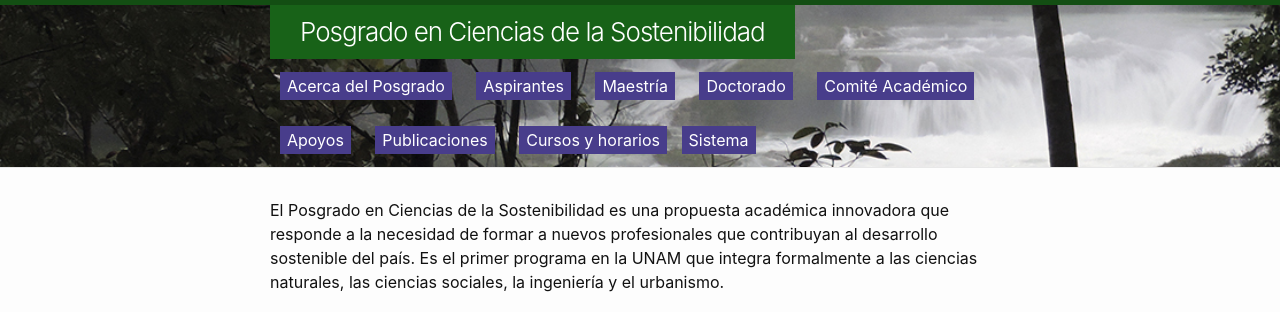
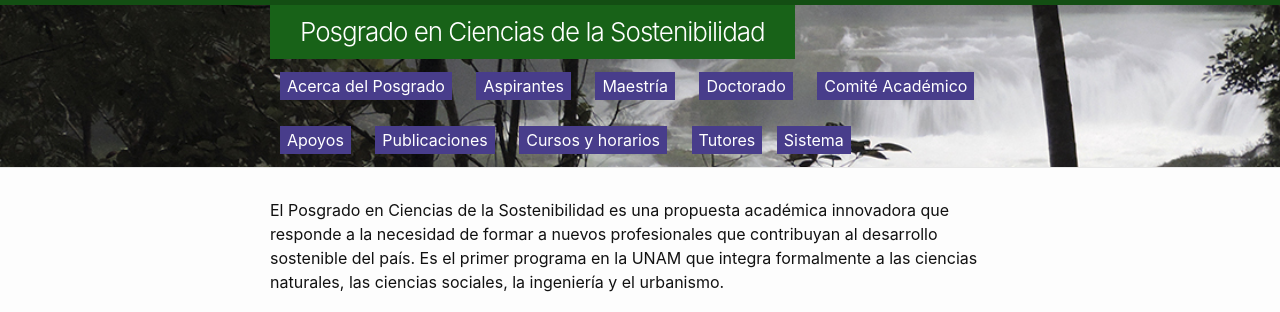
Before and after one commit to pcs-unam/pcs-unam.github.io, a Jekyll site: the page built from index.md, in a window 1280 px wide. Shown: the top 312 px of the page. Built offline with Jekyll 4.4.1, drawn with Linux system fonts in a browser that asks for light colours.

Commit message:
faster menu rendering

```diff
--- a/_config.yml
+++ b/_config.yml
@@ -30,7 +30,13 @@
 markdown: kramdown
 theme: minima
 plugins:
-  - jekyll-feed
+
+
+#  - jekyll-feed
+
+#feed:
+#  collections:
+#    - changes
 
 show_excerpts: true
 
@@ -45,6 +51,19 @@
 #   - vendor/cache/
 #   - vendor/gems/
 #   - vendor/ruby/
+
+
+menu:
+    Acerca del Posgrado: "/posgrado/"
+    Aspirantes: "/aspirantes/"
+    Maestría: "/maestria/"
+    Doctorado: "/doctorado/"
+    Comité Académico: "/comite/"
+    Apoyos: "/apoyos/"
+    Publicaciones: "/publicaciones/"
+    Cursos y horarios: "/cursos/"
+    Tutores: "/tutores/"
+    Sistema: "https://sostenibilidad.posgrado.unam.mx/siges"
 
 
 # menu:
--- a/_includes/header.html
+++ b/_includes/header.html
@@ -18,13 +18,9 @@
 	</label>
 
 	<div class="trigger">
-          {%- for path in page_paths -%}
-          {%- assign my_page = site.pages | where: "path", path | first -%}
-	  {% if my_page.menu %}
-          <a class="page-link" href="{{ my_page.url | relative_url }}">{{ my_page.title | escape }}</a>
-	  {% endif %}
-          {%- endfor -%}
-          <a class="page-link" href="https://sostenibilidad.posgrado.unam.mx/siges">Sistema</a>
+	  {% for link in site.menu %}
+	  <a class="page-link" href="{{ link[1] }}">{{ link[0] }}</a>
+	  {% endfor %}
 	</div>
       </nav>
     {%- endif -%}
```
Lines whose indentation alone changed are shown as unchanged.
